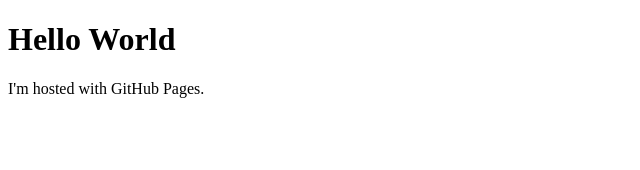
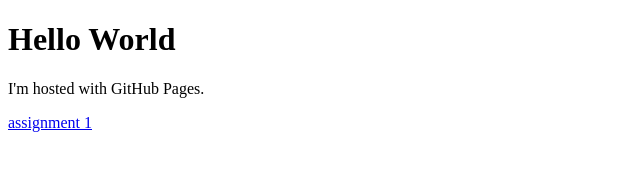
Before and after one commit to spoochieMam/spoochieMam.github.io, a plain HTML site: page index.html in a window 1280 px wide. Shown: the whole page, without its empty margins (0-640 px from the left). Drawn offline with Linux system fonts and the light colour scheme.

Commit message:
Update index.html

```diff
--- a/index.html
+++ b/index.html
@@ -3,5 +3,6 @@
 <body>
 <h1>Hello World</h1>
 <p>I'm hosted with GitHub Pages.</p>
+<a href="./assignment-1.html"> assignment 1</a>
 </body>
 </html>
```
